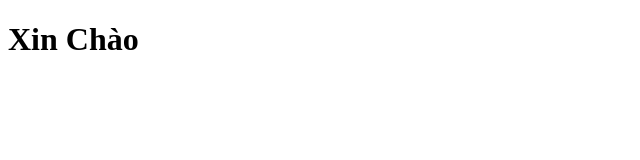
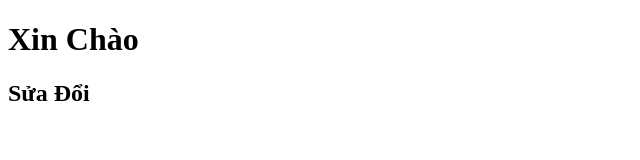
Before and after one commit to tam19042005/duan2, a plain HTML site: page index.html in a window 1280 px wide. Shown: the whole page, without its empty margins (0-640 px from the left). Drawn offline with Linux system fonts and the light colour scheme.

Commit message:
Sửa đổi

```diff
--- a/index.html
+++ b/index.html
@@ -7,5 +7,6 @@
   </head>
   <body>
     <h1>Xin Chào</h1>
+    <h2>Sửa Đổi</h2>
   </body>
 </html>
```
